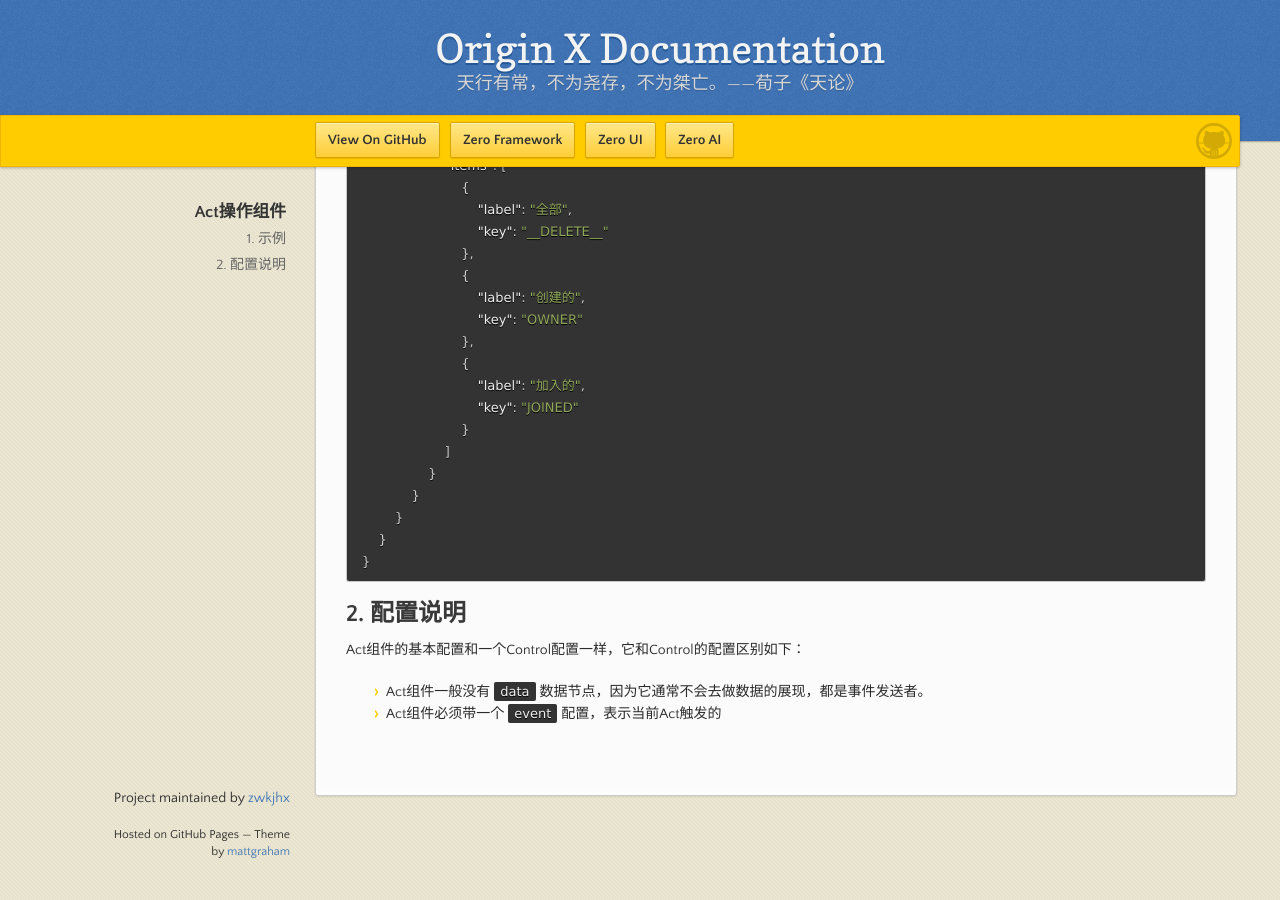
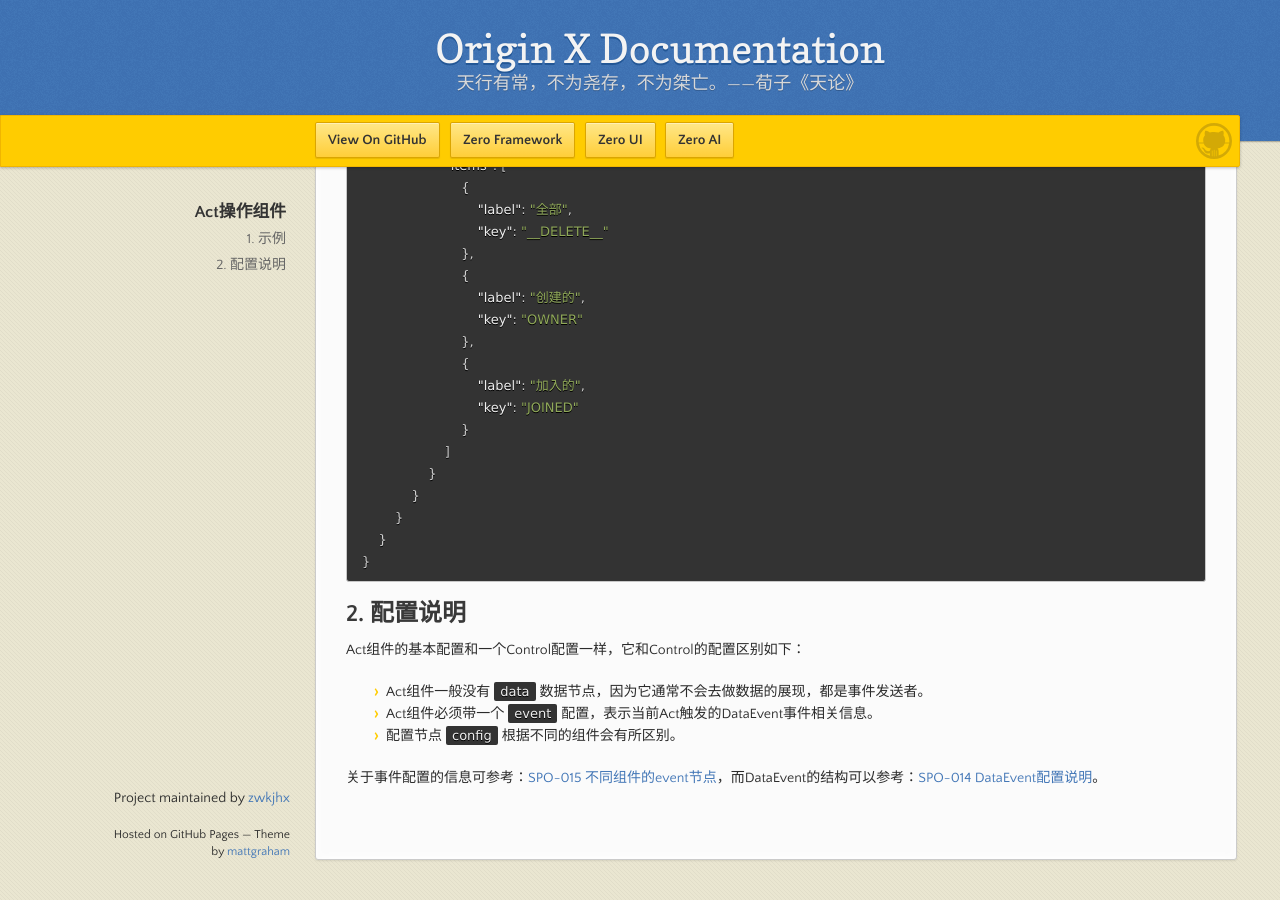
Before and after one commit to zwkjhx/ox-doc, a Jekyll site: the page built from specification/3-origin-xgui-fan/spo-013-actcao-zuo-zu-jian.md, in a window 1280 px wide and 900 px high, scrolled down 764 px. Built offline with Jekyll 4.4.1, drawn with Linux system fonts in a browser that asks for light colours; our own code applies the rules of GitHub Pages for plain Markdown files.

Commit message:
Updates specification/3-origin-xgui-fan/spo-013-actcao-zuo-zu-jian.md
Auto commit by GitBook Editor

```diff
--- a/specification/3-origin-xgui-fan/spo-013-actcao-zuo-zu-jian.md
+++ b/specification/3-origin-xgui-fan/spo-013-actcao-zuo-zu-jian.md
@@ -56,4 +56,7 @@
 Act组件的基本配置和一个Control配置一样，它和Control的配置区别如下：
 
 * Act组件一般没有`data`数据节点，因为它通常不会去做数据的展现，都是事件发送者。
-* Act组件必须带一个`event`配置，表示当前Act触发的
+* Act组件必须带一个`event`配置，表示当前Act触发的DataEvent事件相关信息。
+* 配置节点`config`根据不同的组件会有所区别。
+
+关于事件配置的信息可参考：[SPO-015 不同组件的event节点](/specification/3-origin-xgui-fan/spo-015-bu-tong-zu-jian-de-event-jie-dian.md)，而DataEvent的结构可以参考：[SPO-014 DataEvent配置说明](/specification/3-origin-xgui-fan/spo-014-dataeventpei-zhi-shuo-ming.md)。
```
